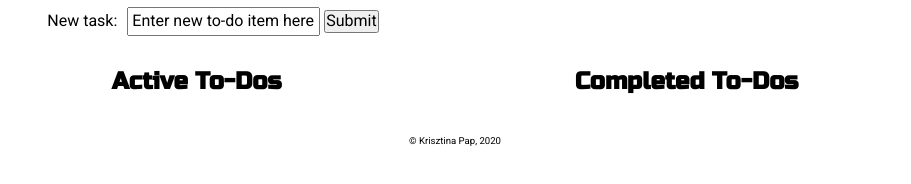
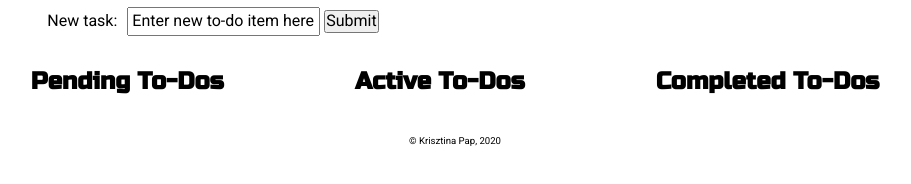
Before and after one commit to KrisztinaPap/js-to-do-list, a plain HTML site: page index.html in a window 1280 px wide. Shown: the part 176-360 px from the top of the page, without its empty margins (185-1096 px from the left). Drawn offline with Linux system fonts and the light colour scheme.

Commit message:
Adds pending to-dos form;

```diff
--- a/index.html
+++ b/index.html
@@ -31,18 +31,19 @@
     <div class="flex-container">
 
     <!-- Kudos to Aaron Barthal for his guidance re: attaching checkboxes to forms! -->
+        <form id="pending-to-dos">
+            <h2>Pending To-Dos</h2>
+            <ul id="pending-list"></ul>
+        </form>
+
         <form id="active-to-dos">
             <h2>Active To-Dos</h2>
-            <ul id="active-list">
-
-            </ul>
+            <ul id="active-list"></ul>
         </form>
 
         <form id="completed-to-dos">
             <h2>Completed To-Dos</h2>
-            <ul id="completed-list">
-
-            </ul>
+            <ul id="completed-list"></ul>
         </form>
     </div>
     <footer>&copy; Krisztina Pap, 2020</footer>
```
